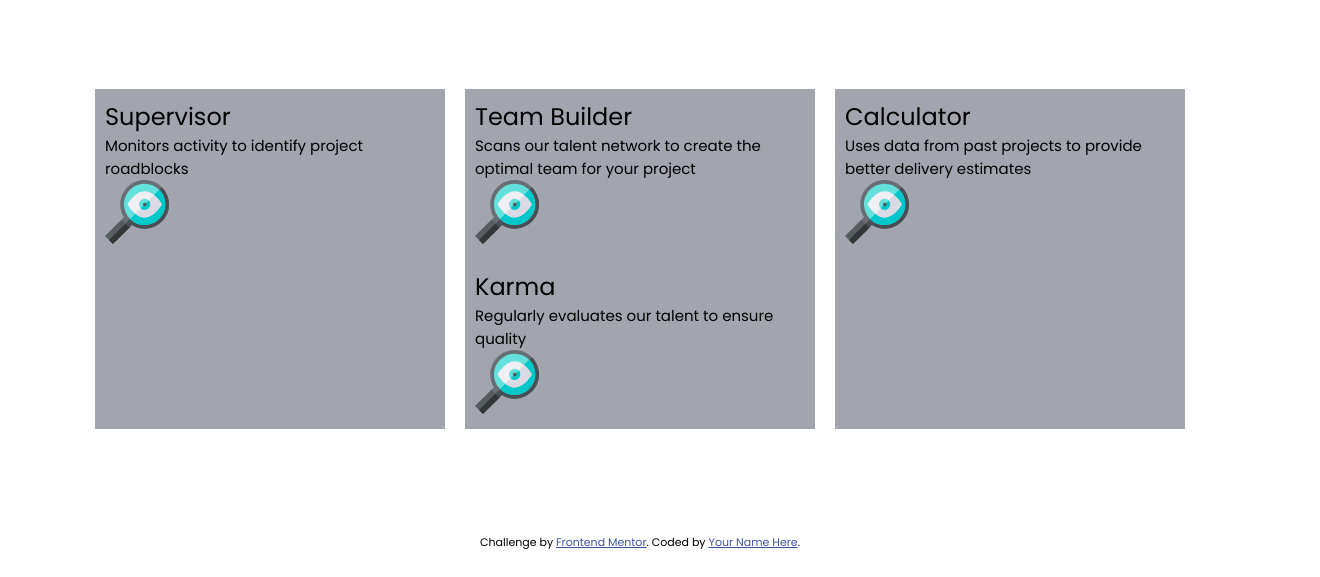
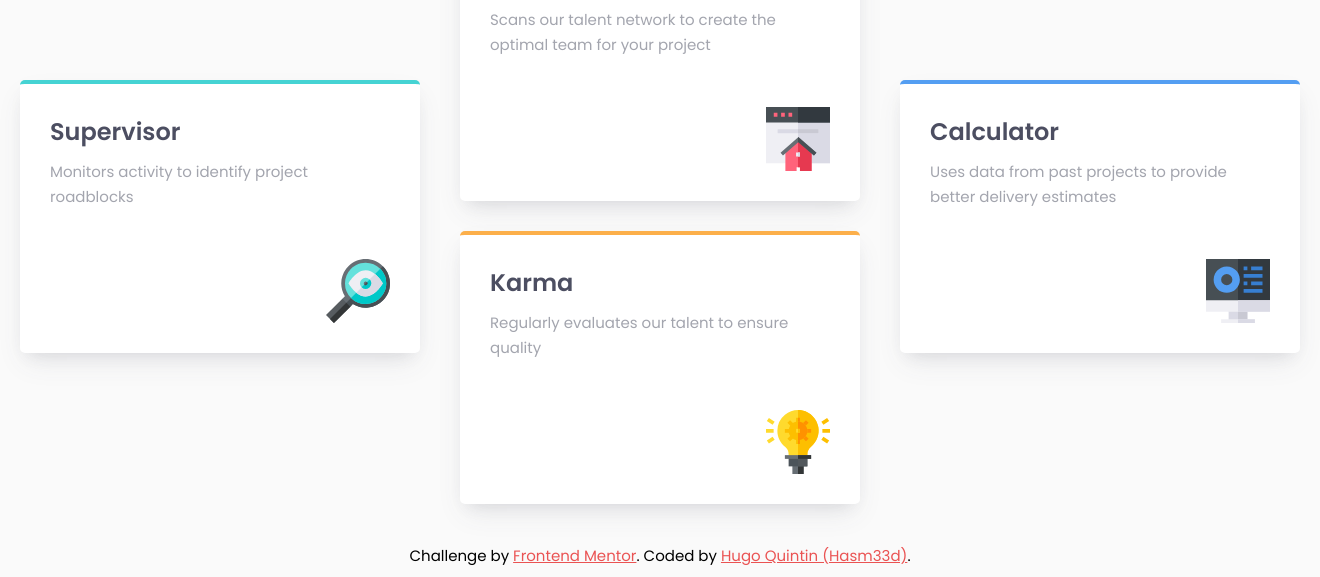
Before and after one commit to Hasm33d/CHALLENGE-Four-card-feature-section, a plain HTML site: page public/index.html in a window 1280 px wide. Shown: the part 239-816 px from the top of the page, 1320 px wide, since content can reach past the window. Drawn offline with Linux system fonts and the light colour scheme.

Commit message:
Fin du desktop début responsive

```diff
--- a/public/css/style.css
+++ b/public/css/style.css
@@ -52,8 +52,8 @@ td, th {
   --bp-desktop: 1440px;
   --clr-p-1: hsl(0, 78%, 62%);
   --clr-p-2: hsl(180, 62%, 55%);
-  --clr-p-2: hsl(34, 97%, 64%);
-  --clr-p-2: hsl(212, 86%, 64%);
+  --clr-p-3: hsl(34, 97%, 64%);
+  --clr-p-4: hsl(212, 86%, 64%);
   --clr-s-1: hsl(234, 12%, 34%);
   --clr-s-2: hsl(229, 6%, 66%);
   --clr-s-3: hsl(0, 0%, 98%);
@@ -70,6 +70,7 @@ body {
   height: 100vh;
   display: grid;
   place-items: end center;
+  background-color: var(--clr-s-3);
 }
 
 header {
@@ -92,13 +93,15 @@ header p {
 }
 
 main {
-  width: 90%;
   display: -webkit-box;
   display: -ms-flexbox;
   display: flex;
   -webkit-box-pack: center;
       -ms-flex-pack: center;
           justify-content: center;
+  -webkit-box-align: center;
+      -ms-flex-align: center;
+          align-items: center;
 }
 
 :root {
@@ -106,8 +109,8 @@ main {
   --bp-desktop: 1440px;
   --clr-p-1: hsl(0, 78%, 62%);
   --clr-p-2: hsl(180, 62%, 55%);
-  --clr-p-2: hsl(34, 97%, 64%);
-  --clr-p-2: hsl(212, 86%, 64%);
+  --clr-p-3: hsl(34, 97%, 64%);
+  --clr-p-4: hsl(212, 86%, 64%);
   --clr-s-1: hsl(234, 12%, 34%);
   --clr-s-2: hsl(229, 6%, 66%);
   --clr-s-3: hsl(0, 0%, 98%);
@@ -116,25 +119,62 @@ main {
 }
 
 .card {
-  width: 350px;
-  padding: 1rem;
-  margin: 0 1rem;
-  background-color: var(--clr-s-2);
+  display: -webkit-box;
+  display: -ms-flexbox;
+  display: flex;
+  -webkit-box-orient: vertical;
+  -webkit-box-direction: normal;
+      -ms-flex-direction: column;
+          flex-direction: column;
+  width: 400px;
+  padding: 30px;
+  margin: 30px 20px;
+  border-radius: 5px;
+  border-top: 4px solid var(--clr-p-1);
+  background-color: white;
+  height: auto;
+  -webkit-box-shadow: rgba(76, 78, 97, 0.1) 0px 13px 27px -5px, rgba(76, 78, 97, 0.15) 0px 8px 16px -8px;
+          box-shadow: rgba(76, 78, 97, 0.1) 0px 13px 27px -5px, rgba(76, 78, 97, 0.15) 0px 8px 16px -8px;
 }
 .card h3 {
+  color: var(--clr-s-1);
   font-size: 2.4rem;
+  font-weight: 600;
+  margin-bottom: 10px;
 }
 .card p {
+  color: var(--clr-s-2);
   font-size: 1.5rem;
+  line-height: 2.5rem;
+  margin-bottom: 50px;
+}
+.card img {
+  -ms-flex-item-align: end;
+      align-self: flex-end;
+}
+
+.one {
+  border-top: 4px solid var(--clr-p-2);
+}
+
+.three {
+  border-top: 4px solid var(--clr-p-3);
+}
+
+.four {
+  border-top: 4px solid var(--clr-p-4);
 }
 
 .attribution {
-  font-size: 11px;
+  font-size: 1.5rem;
   text-align: center;
   padding: 10px;
 }
 .attribution a {
-  color: hsl(228deg, 45%, 44%);
+  color: hsl(0deg, 78%, 62%);
+}
+.attribution a:hover {
+  color: hsl(212deg, 86%, 64%);
 }
 
 :root {
@@ -142,8 +182,8 @@ main {
   --bp-desktop: 1440px;
   --clr-p-1: hsl(0, 78%, 62%);
   --clr-p-2: hsl(180, 62%, 55%);
-  --clr-p-2: hsl(34, 97%, 64%);
-  --clr-p-2: hsl(212, 86%, 64%);
+  --clr-p-3: hsl(34, 97%, 64%);
+  --clr-p-4: hsl(212, 86%, 64%);
   --clr-s-1: hsl(234, 12%, 34%);
   --clr-s-2: hsl(229, 6%, 66%);
   --clr-s-3: hsl(0, 0%, 98%);
--- a/public/index.html
+++ b/public/index.html
@@ -20,34 +20,34 @@
     <p>Our Artificial Intelligence powered tools use millions of project data points<br>to ensure that your project is successful</p>
   </header>
   <main>
-    <div class="card">
+    <div class="card one">
       <h3>Supervisor</h3>
       <p>Monitors activity to identify project roadblocks</p>
       <img src="assets/icons/icon-supervisor.svg" alt="Icon supervisor">
     </div>
     <div class="middle">
-      <div class="card">
+      <div class="card two">
         <h3>Team Builder</h3>
         <p>Scans our talent network to create the optimal team for your project</p>
-        <img src="assets/icons/icon-supervisor.svg" alt="Icon supervisor">
+        <img src="assets/icons/icon-team-builder.svg" alt="Icon supervisor">
       </div>
-      <div class="card">
+      <div class="card three">
         <h3>Karma</h3>
         <p>Regularly evaluates our talent to ensure quality</p>
-        <img src="assets/icons/icon-supervisor.svg" alt="Icon supervisor">
+        <img src="assets/icons/icon-karma.svg" alt="Icon supervisor">
       </div>
     </div>
-    <div class="card">
+    <div class="card four">
       <h3>Calculator</h3>
       <p> Uses data from past projects to provide better delivery estimates</p>
-      <img src="assets/icons/icon-supervisor.svg" alt="Icon supervisor">
+      <img src="assets/icons/icon-calculator.svg" alt="Icon supervisor">
     </div>
   </main>
 
   <footer>
     <p class="attribution">
       Challenge by <a href="https://www.frontendmentor.io?ref=challenge" target="_blank">Frontend Mentor</a>.
-      Coded by <a href="#">Your Name Here</a>.
+      Coded by <a href="https://github.com/Hasm33d" target="_blank">Hugo Quintin (Hasm33d)</a>.
     </p>
   </footer>
 <!--SCRIPT-->
```
Also changed, not shown: public/css/style.min.css.
